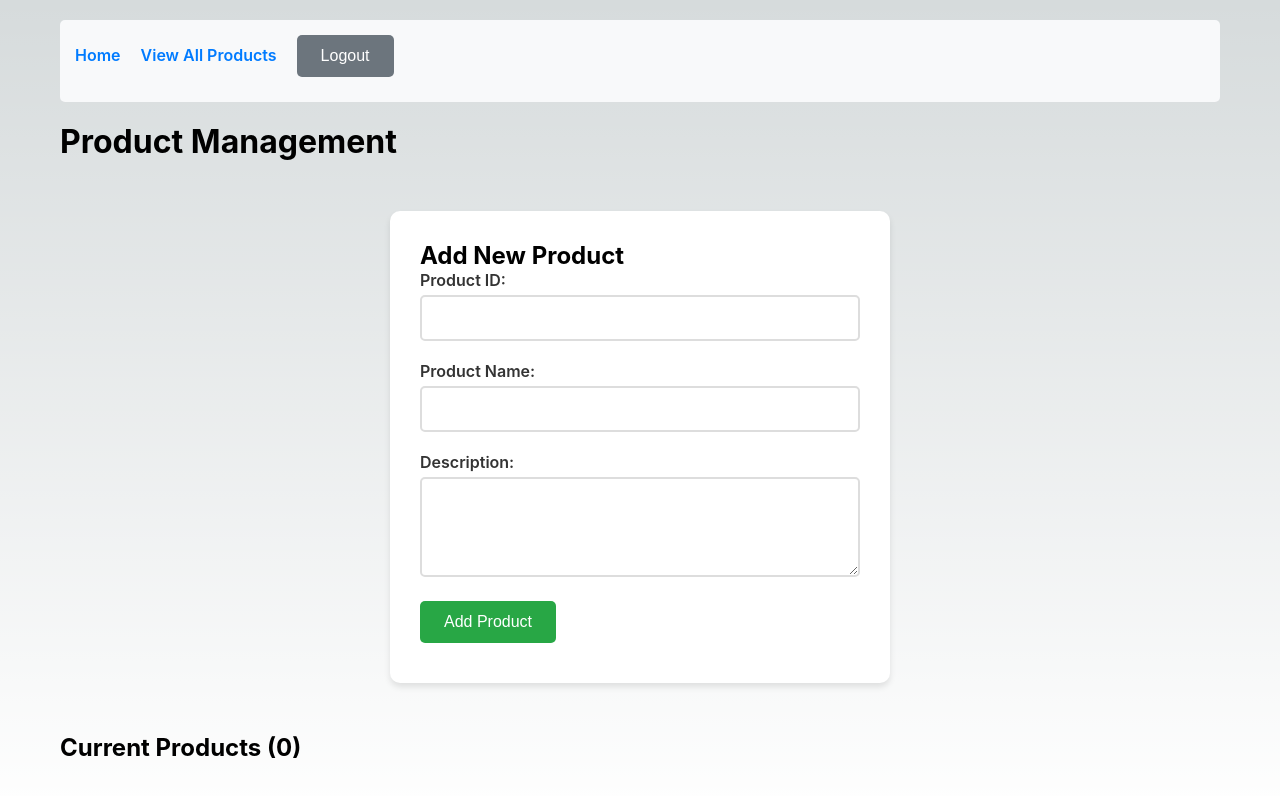
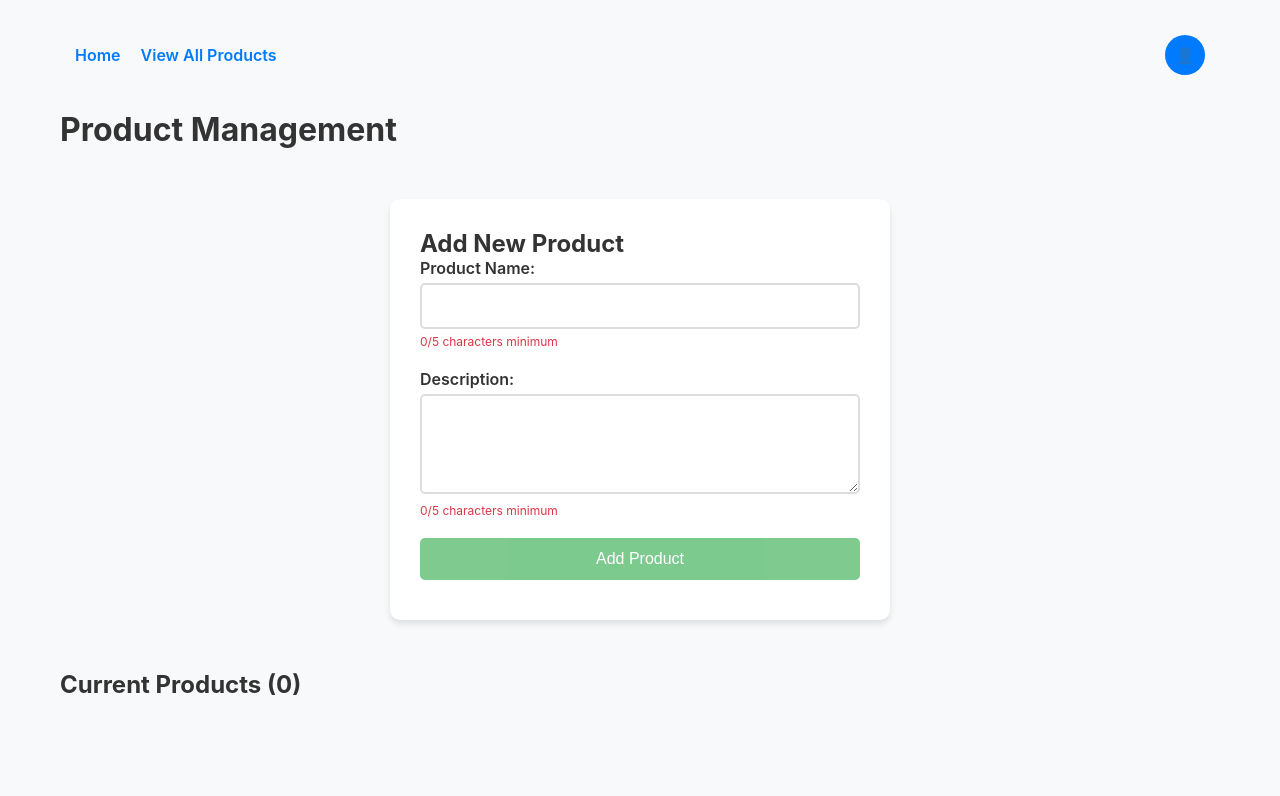
Before and after one commit to andersakerberg/taarifa-demo, a Next.js app: page /admin in a window 1280 px wide. Shown: the top 796 px of the page. Built offline with nearby package versions, Linux system fonts and the light colour scheme; sample sign-in values are in the browser's storage.

Commit message:
gh pages

```diff
--- a/app/admin/page.tsx
+++ b/app/admin/page.tsx
@@ -1,21 +1,26 @@
 'use client';
 
-import { useState, useEffect } from 'react';
+import { useState, useEffect, useRef } from 'react';
 import { useRouter } from 'next/navigation';
-import { addProduct, getAllProducts } from '@/lib/storage';
+import { addProduct, getAllProducts, Product } from '@/lib/storage';
 
 export default function AdminPage() {
   const [isLoggedIn, setIsLoggedIn] = useState(false);
-  const [products, setProducts] = useState(getAllProducts());
+  const [products, setProducts] = useState<Product[]>([]);
   const [formData, setFormData] = useState({
-    id: '',
     name: '',
     description: ''
   });
   const [message, setMessage] = useState('');
+  const [showAvatarMenu, setShowAvatarMenu] = useState(false);
+  const [isClient, setIsClient] = useState(false);
+  const avatarRef = useRef<HTMLDivElement>(null);
   const router = useRouter();
 
   useEffect(() => {
+    // Set client-side flag and load data
+    setIsClient(true);
+
     // Check if user is logged in
     if (typeof window !== 'undefined') {
       const loggedIn = localStorage.getItem('isLoggedIn') === 'true';
@@ -23,9 +28,24 @@ export default function AdminPage() {
         router.push('/');
       } else {
         setIsLoggedIn(true);
+        setProducts(getAllProducts());
       }
     }
   }, [router]);
+
+  useEffect(() => {
+    // Close avatar menu when clicking outside
+    const handleClickOutside = (event: MouseEvent) => {
+      if (avatarRef.current && !avatarRef.current.contains(event.target as Node)) {
+        setShowAvatarMenu(false);
+      }
+    };
+
+    document.addEventListener('mousedown', handleClickOutside);
+    return () => {
+      document.removeEventListener('mousedown', handleClickOutside);
+    };
+  }, []);
 
   const handleInputChange = (e: React.ChangeEvent<HTMLInputElement | HTMLTextAreaElement>) => {
     const { name, value } = e.target;
@@ -35,26 +55,38 @@ export default function AdminPage() {
     }));
   };
 
+  const handleKeyPress = (e: React.KeyboardEvent) => {
+    if (e.key === 'Enter' && !e.shiftKey) {
+      e.preventDefault();
+      if (formData.name.length >= 5 && formData.description.length >= 5) {
+        handleSubmit(e as any);
+      }
+    }
+  };
+
   const handleSubmit = (e: React.FormEvent) => {
     e.preventDefault();
 
-    if (!formData.id || !formData.name || !formData.description) {
+    if (!formData.name || !formData.description) {
       setMessage('Please fill in all fields');
       return;
     }
 
-    // Check if product ID already exists
-    const existingProduct = products.find(p => p.id === formData.id);
-    if (existingProduct) {
-      setMessage('Product with this ID already exists');
+    if (formData.name.length < 5) {
+      setMessage('Product name must be at least 5 characters long');
+      return;
+    }
+
+    if (formData.description.length < 5) {
+      setMessage('Product description must be at least 5 characters long');
       return;
     }
 
     try {
       const newProduct = addProduct(formData);
       setProducts(getAllProducts());
-      setMessage(`Product added successfully! Hash: ${newProduct.hash}`);
-      setFormData({ id: '', name: '', description: '' });
+      setMessage(`Product added successfully! ID: ${newProduct.id}, Hash: ${newProduct.hash}`);
+      setFormData({ name: '', description: '' });
     } catch (error) {
       setMessage('Error adding product');
     }
@@ -64,21 +96,101 @@ export default function AdminPage() {
     if (typeof window !== 'undefined') {
       localStorage.removeItem('isLoggedIn');
     }
+    setShowAvatarMenu(false);
     router.push('/');
   };
 
-  if (!isLoggedIn) {
-    return <div>Loading...</div>;
+  const toggleAvatarMenu = () => {
+    setShowAvatarMenu(!showAvatarMenu);
+  };
+
+  if (!isClient || !isLoggedIn) {
+    return (
+      <div className="container">
+        <div style={{ textAlign: 'center', marginTop: '50px' }}>
+          <h2>Loading...</h2>
+        </div>
+      </div>
+    );
   }
 
   return (
     <div className="container">
-      <div className="navigation">
-        <a href="/">Home</a>
-        <a href="/products">View All Products</a>
-        <button onClick={handleLogout} className="btn btn-secondary">
-          Logout
-        </button>
+      <div className="navigation" style={{ display: 'flex', justifyContent: 'space-between', alignItems: 'center' }}>
+        <div>
+          <a href="/">Home</a>
+          <a href="/products">View All Products</a>
+        </div>
+
+        <div ref={avatarRef} style={{ position: 'relative' }}>
+          <button
+            onClick={toggleAvatarMenu}
+            style={{
+              background: 'none',
+              border: 'none',
+              cursor: 'pointer',
+              padding: '8px',
+              borderRadius: '50%',
+              backgroundColor: '#007bff',
+              color: 'white',
+              fontSize: '16px',
+              width: '40px',
+              height: '40px',
+              display: 'flex',
+              alignItems: 'center',
+              justifyContent: 'center'
+            }}
+          >
+            👤
+          </button>
+
+          {showAvatarMenu && (
+            <div style={{
+              position: 'absolute',
+              top: '100%',
+              right: '0',
+              backgroundColor: 'white',
+              border: '1px solid #ddd',
+              borderRadius: '8px',
+              boxShadow: '0 4px 6px rgba(0, 0, 0, 0.1)',
+              minWidth: '150px',
+              zIndex: 1000,
+              marginTop: '5px'
+            }}>
+              <div style={{ padding: '8px 0' }}>
+                <div style={{
+                  padding: '8px 16px',
+                  fontSize: '14px',
+                  color: '#666',
+                  borderBottom: '1px solid #eee'
+                }}>
+                  info@taarifa.com
+                </div>
+                <button
+                  onClick={handleLogout}
+                  style={{
+                    width: '100%',
+                    padding: '8px 16px',
+                    border: 'none',
+                    background: 'none',
+                    textAlign: 'left',
+                    cursor: 'pointer',
+                    fontSize: '14px',
+                    color: '#dc3545'
+                  }}
+                  onMouseEnter={(e) => {
+                    e.currentTarget.style.backgroundColor = '#f8f9fa';
+                  }}
+                  onMouseLeave={(e) => {
+                    e.currentTarget.style.backgroundColor = 'transparent';
+                  }}
+                >
+                  Logout
+                </button>
+              </div>
+            </div>
+          )}
+        </div>
       </div>
 
       <h1>Product Management</h1>
@@ -86,19 +198,7 @@ export default function AdminPage() {
       <div className="form-container">
         <h2>Add New Product</h2>
 
-        <form onSubmit={handleSubmit}>
-          <div className="form-group">
-            <label htmlFor="id">Product ID:</label>
-            <input
-              type="text"
-              id="id"
-              name="id"
-              value={formData.id}
-              onChange={handleInputChange}
-              required
-            />
-          </div>
-
+        <form onSubmit={handleSubmit} onKeyPress={handleKeyPress}>
           <div className="form-group">
             <label htmlFor="name">Product Name:</label>
             <input
@@ -108,7 +208,15 @@ export default function AdminPage() {
               value={formData.name}
               onChange={handleInputChange}
               required
+              minLength={5}
             />
+            <div style={{
+              fontSize: '12px',
+              color: formData.name.length < 5 ? '#dc3545' : '#28a745',
+              marginTop: '5px'
+            }}>
+              {formData.name.length}/5 characters minimum
+            </div>
           </div>
 
           <div className="form-group">
@@ -120,10 +228,27 @@ export default function AdminPage() {
               onChange={handleInputChange}
               rows={4}
               required
+              minLength={5}
             />
+            <div style={{
+              fontSize: '12px',
+              color: formData.description.length < 5 ? '#dc3545' : '#28a745',
+              marginTop: '5px'
+            }}>
+              {formData.description.length}/5 characters minimum
+            </div>
           </div>
 
-          <button type="submit" className="btn btn-success">
+          <button
+            type="submit"
+            className="btn btn-success"
+            disabled={formData.name.length < 5 || formData.description.length < 5}
+            style={{
+              width: '100%',
+              opacity: (formData.name.length < 5 || formData.description.length < 5) ? 0.6 : 1,
+              cursor: (formData.name.length < 5 || formData.description.length < 5) ? 'not-allowed' : 'pointer'
+            }}
+          >
             Add Product
           </button>
 
@@ -134,7 +259,12 @@ export default function AdminPage() {
               backgroundColor: message.includes('successfully') ? '#d4edda' : '#f8d7da',
               color: message.includes('successfully') ? '#155724' : '#721c24',
               borderRadius: '5px',
-              border: `1px solid ${message.includes('successfully') ? '#c3e6cb' : '#f5c6cb'}`
+              border: `1px solid ${message.includes('successfully') ? '#c3e6cb' : '#f5c6cb'}`,
+              wordBreak: 'break-word',
+              overflowWrap: 'break-word',
+              maxWidth: '100%',
+              fontSize: '14px',
+              lineHeight: '1.4'
             }}>
               {message}
             </div>
@@ -147,15 +277,22 @@ export default function AdminPage() {
         <div className="product-list">
           {products.map((product) => (
             <div key={product.id} className="product-card">
-              <h3>{product.name}</h3>
-              <p><strong>ID:</strong> {product.id}</p>
-              <p><strong>Description:</strong> {product.description}</p>
-              <p><strong>Hash:</strong> <code>{product.hash}</code></p>
+              <h3 style={{ wordBreak: 'break-word', marginBottom: '10px' }}>{product.name}</h3>
+              <p style={{ wordBreak: 'break-word', marginBottom: '8px' }}><strong>ID:</strong> {product.id}</p>
+              <p style={{ wordBreak: 'break-word', marginBottom: '8px' }}><strong>Description:</strong> {product.description}</p>
+              <p style={{ wordBreak: 'break-all', marginBottom: '8px' }}><strong>Hash:</strong> <code style={{
+                backgroundColor: '#f8f9fa',
+                padding: '2px 6px',
+                borderRadius: '3px',
+                fontSize: '12px',
+                wordBreak: 'break-all'
+              }}>{product.hash}</code></p>
               <a
                 href={`/product?hash=${product.hash}`}
                 target="_blank"
                 rel="noopener noreferrer"
                 className="btn btn-secondary"
+                style={{ width: '100%', display: 'block', textAlign: 'center' }}
               >
                 View Product
               </a>
--- a/app/globals.css
+++ b/app/globals.css
@@ -14,27 +14,8 @@ body {
 }
 
 body {
-  color: rgb(var(--foreground-rgb));
-  background: linear-gradient(
-      to bottom,
-      transparent,
-      rgb(var(--background-end-rgb))
-    )
-    rgb(var(--background-start-rgb));
-}
-
-:root {
-  --foreground-rgb: 0, 0, 0;
-  --background-start-rgb: 214, 219, 220;
-  --background-end-rgb: 255, 255, 255;
-}
-
-@media (prefers-color-scheme: dark) {
-  :root {
-    --foreground-rgb: 255, 255, 255;
-    --background-start-rgb: 0, 0, 0;
-    --background-end-rgb: 0, 0, 0;
-  }
+  color: #333;
+  background: #f8f9fa;
 }
 
 .container {
@@ -90,6 +71,10 @@ body {
   transition: background-color 0.3s;
   margin-right: 10px;
   margin-bottom: 10px;
+  width: 100%;
+  display: block;
+  text-align: center;
+  text-decoration: none;
 }
 
 .btn:hover {
@@ -196,3 +181,41 @@ body {
 .navigation a:hover {
   text-decoration: underline;
 }
+
+/* Ensure all text is visible */
+h1, h2, h3, h4, h5, h6 {
+  color: #333;
+}
+
+p, span, div {
+  color: inherit;
+}
+
+/* Ensure form elements have proper contrast */
+input, textarea, select {
+  color: #333;
+  background-color: white;
+}
+
+/* Ensure code elements are visible */
+code {
+  color: #333;
+  background-color: #f8f9fa;
+}
+
+/* Ensure all text in cards is visible */
+.product-card h1,
+.product-card h2,
+.product-card h3,
+.product-card p {
+  color: #333;
+}
+
+/* Ensure navigation text is visible */
+.navigation {
+  color: #333;
+}
+
+.navigation a {
+  color: #007bff;
+}
```
Also changed, not shown: app/page.tsx (+18 -8 lines), app/product/page.tsx (+4 -4 lines), app/products/page.tsx (+29 -6 lines), lib/storage.ts (+5 -2 lines), 1 other file (tests, documents, lock files or other folders).
